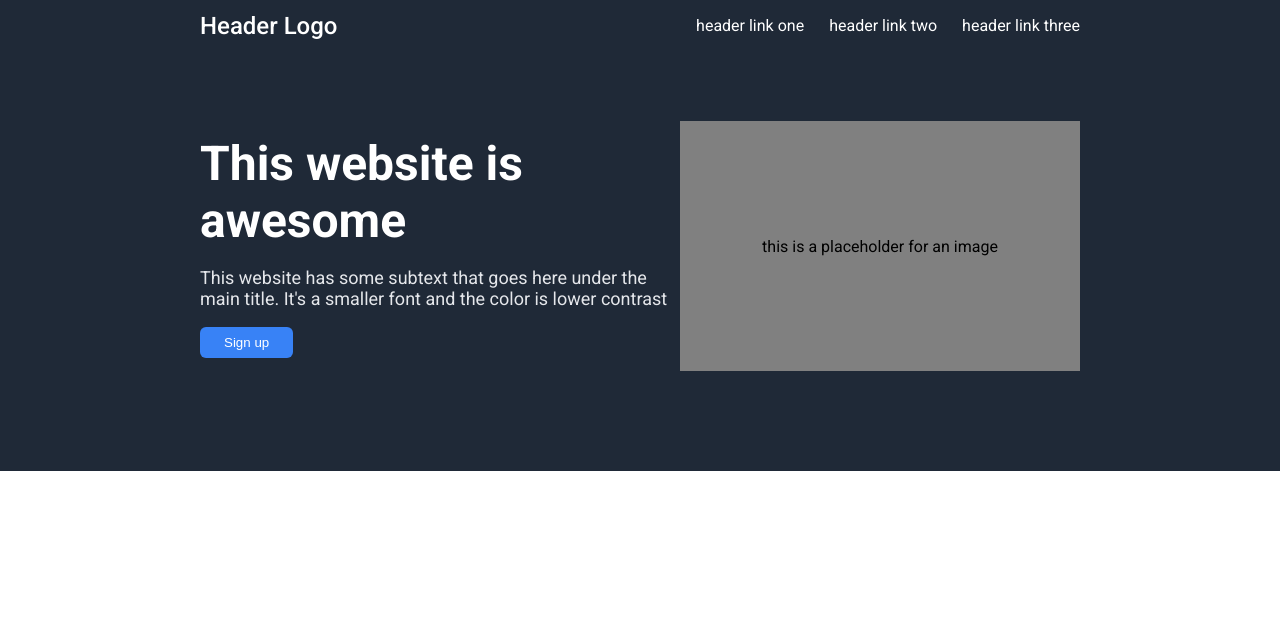
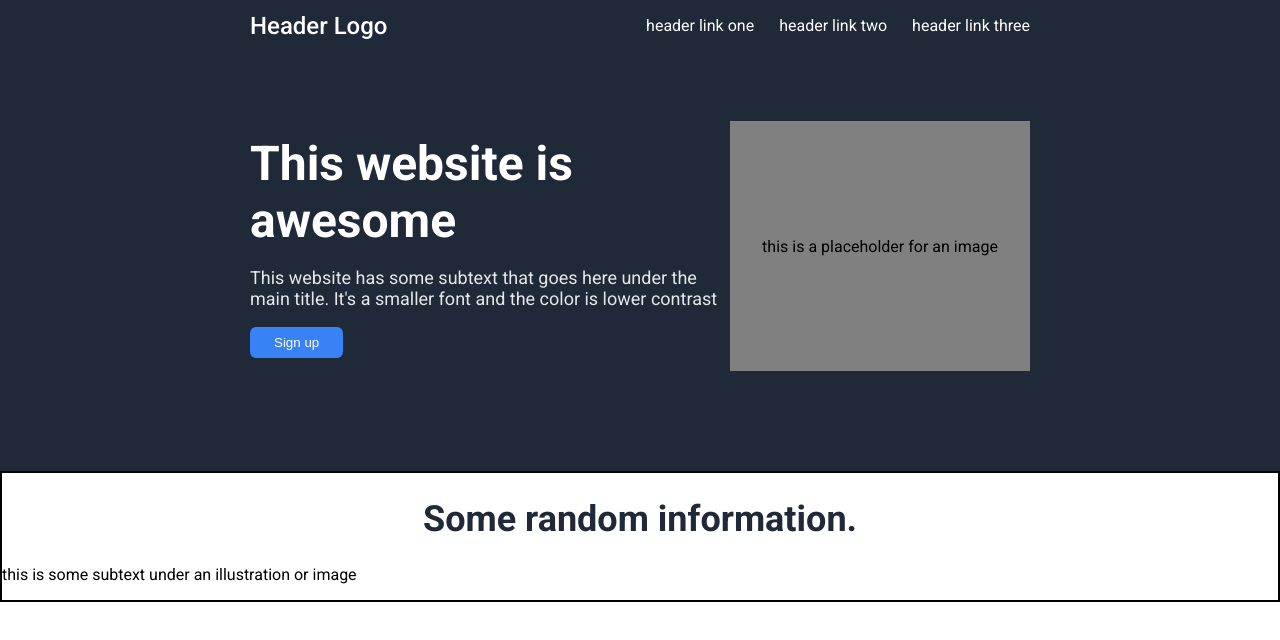
Before and after one commit to p4triko/odin-landing-page, a plain HTML site: page index.html in a window 1280 px wide. Drawn offline with Linux system fonts and the light colour scheme.

Commit message:
Create structure for info container

```diff
--- a/index.html
+++ b/index.html
@@ -41,5 +41,22 @@
       </div>
     </div>
   </div>
+
+  <div class="info-container">
+    <div class="info-header">
+      Some random information.
+    </div>
+    <div class="info-images">
+      <div class="info-image-container">
+        <div class="info-image-box">
+
+        </div>
+        <p class="info-image-text">
+          this is some subtext under an illustration or image
+        </p>
+      </div>
+    </div>
+
+  </div>
 </body>
 </html>
--- a/style.css
+++ b/style.css
@@ -22,7 +22,7 @@ ul{
   justify-content: space-between;
   align-items: center;
   color: white;
-  padding: 0 200px;
+  padding: 0 250px;
   margin-bottom: 70px;
 }
 
@@ -41,7 +41,7 @@ ul{
   display: flex;
   justify-content: space-between;
   align-items: center;
-  padding: 0 200px;
+  padding: 0 250px;
 }
 
 .hero-section{
@@ -72,10 +72,25 @@ ul{
 
 .hero-ph-image{
   background-color: gray;
-  width: 500px;
+  width: 700px;
   height: 250px;
   margin-bottom: 100px;
   display: flex;
   justify-content: center;
   align-items: center;
 }
+
+
+.info-container{
+  border: 2px solid black;
+}
+
+.info-header{
+  color: #1F2937;
+  font-size: 36px;
+  font-weight: 700;
+  display: flex;
+  justify-content: center;
+  margin-top: 25px;
+  margin-bottom: 25px;
+}
```
